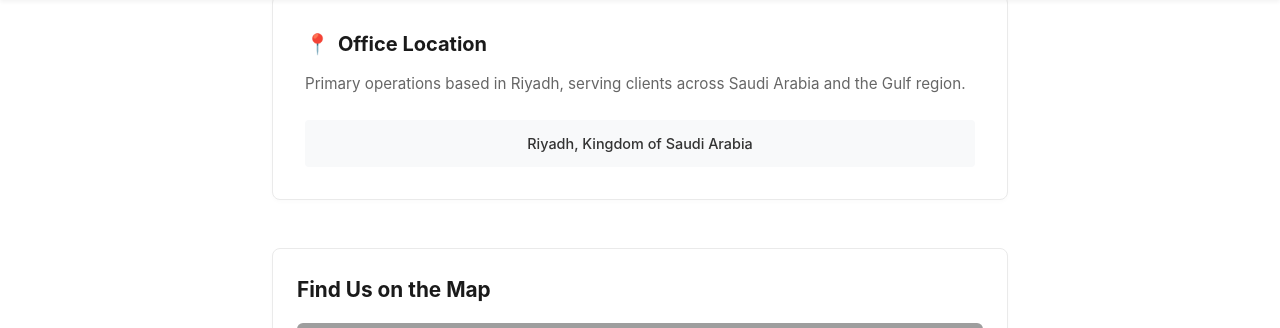
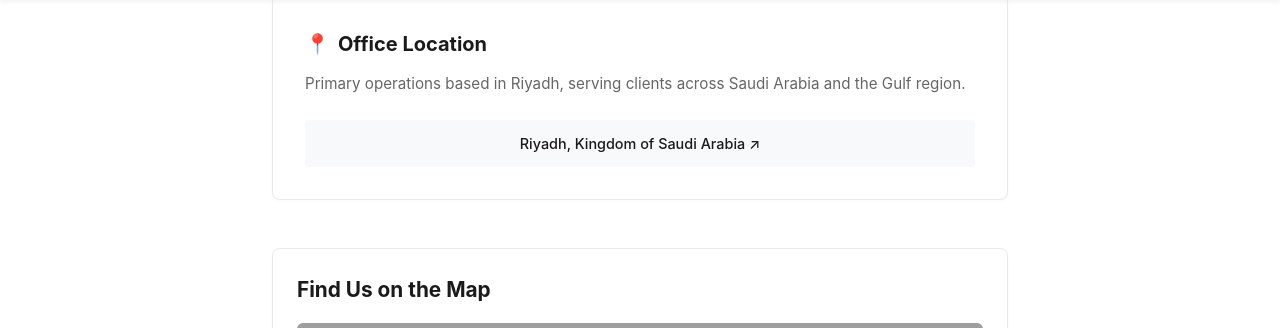
Before and after one commit to orakzai1956/sgriee, a Jekyll site: the page built from contact.html, in a window 1280 px wide and 900 px high, scrolled down 474 px. Shown: the part 125-453 px from the top of the window. Built offline with Jekyll 4.4.1, drawn with Linux system fonts in a browser that asks for light colours; grey boxes are pictures that could not be loaded.

Commit message:
Refactor contact.html for improved layout and content

```diff
--- a/contact.html
+++ b/contact.html
@@ -51,9 +51,9 @@ permalink: /contact/
             Primary operations based in Riyadh, serving clients across Saudi Arabia and the Gulf region.
           </p>
         </div>
-        <div style="background: #f8f9fa; padding: 0.75rem 1rem; border-radius: 4px; font-size: 0.9rem; color: #333; font-weight: 500; text-align: center;">
-          Riyadh, Kingdom of Saudi Arabia
-        </div>
+        <a href="https://maps.app.goo.gl/haT9XTi7AyeJeKfR6?g_st=aw" target="_blank" rel="noopener noreferrer" style="background: #f8f9fa; padding: 0.75rem 1rem; border-radius: 4px; font-size: 0.9rem; color: #1a1a1a; font-weight: 500; text-align: center; text-decoration: none; display: block; transition: background 0.2s;" onmouseover="this.style.background='#edf2f7';" onmouseout="this.style.background='#f8f9fa';">
+          Riyadh, Kingdom of Saudi Arabia ↗
+        </a>
       </div>
 
     </div>
```
